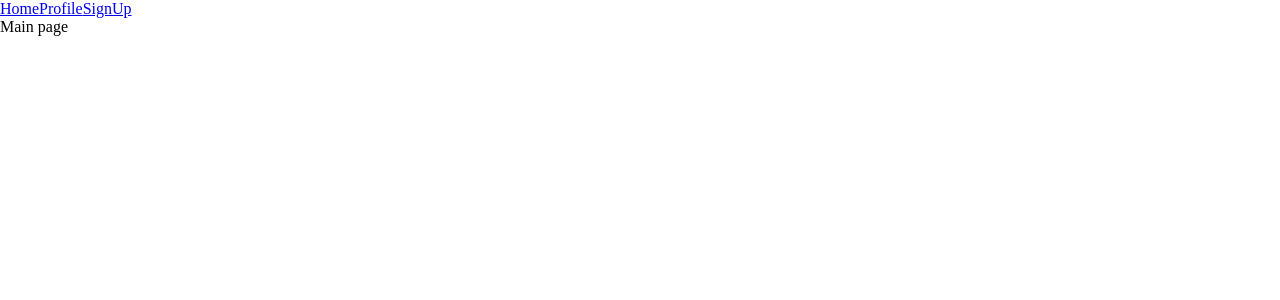
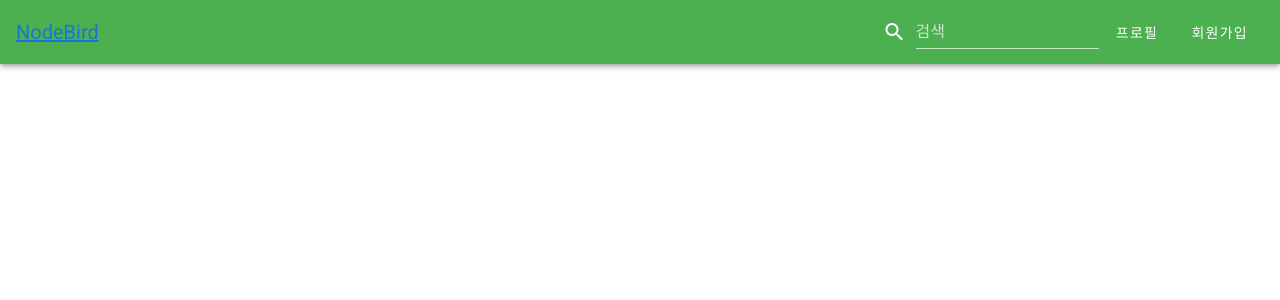
Before and after one commit to 2heeo/vue-nodebird, a Nuxt app in the folder ch1/front/: page / in a window 1280 px wide. Shown: the top 300 px of the page. Built offline with nearby package versions, Linux system fonts and the light colour scheme.

Commit message:
1-5. vuetify 레이아웃과 아이콘

```diff
--- a/ch1/front/layouts/default.vue
+++ b/ch1/front/layouts/default.vue
@@ -1,12 +1,23 @@
 <template>
-  <div>
+  <v-app>
     <nav>
-      <nuxt-link to="/">Home</nuxt-link>
-      <nuxt-link to="/profile">Profile</nuxt-link>
-      <nuxt-link to="/signUp">SignUp</nuxt-link>
+      <v-toolbar dark color="green">
+        <v-toolbar-title>
+          <nuxt-link to="/">NodeBird</nuxt-link>
+        </v-toolbar-title>
+        <v-spacer />
+        <v-toolbar-items>
+          <v-text-field label="검색" hide-details prepend-icon="mdi-magnify" :style="{ display: 'flex', alignItems: 'center' }" />
+          <v-btn text nuxt to="/profile" :style="{ display: 'flex', alignItems: 'center' }">
+            <div>프로필</div>
+          </v-btn>
+          <v-btn text nuxt to="/signUp" :style="{ display: 'flex', alignItems: 'center' }">
+            <div>회원가입</div>
+          </v-btn>
+        </v-toolbar-items>
+      </v-toolbar>
     </nav>
-    <nuxt />
-  </div>
+  </v-app>
 </template>
 
 <script>
--- a/ch1/front/nuxt.config.js
+++ b/ch1/front/nuxt.config.js
@@ -1,17 +1,12 @@
 module.exports = {
-  head() {
-    return {
-      title: 'NodeBird'
-    }
+  head: {
+      title: 'NodeBird',
   },
   modules: [
+    '@nuxtjs/axios',
+  ],
+  buildModules: [
     '@nuxtjs/vuetify',
-    '@nuxtjs/axios'
   ],
-  plugins: [
-
-  ],
-  vuetify: {
-
-  }
+  vuetify: {},
 };
```
